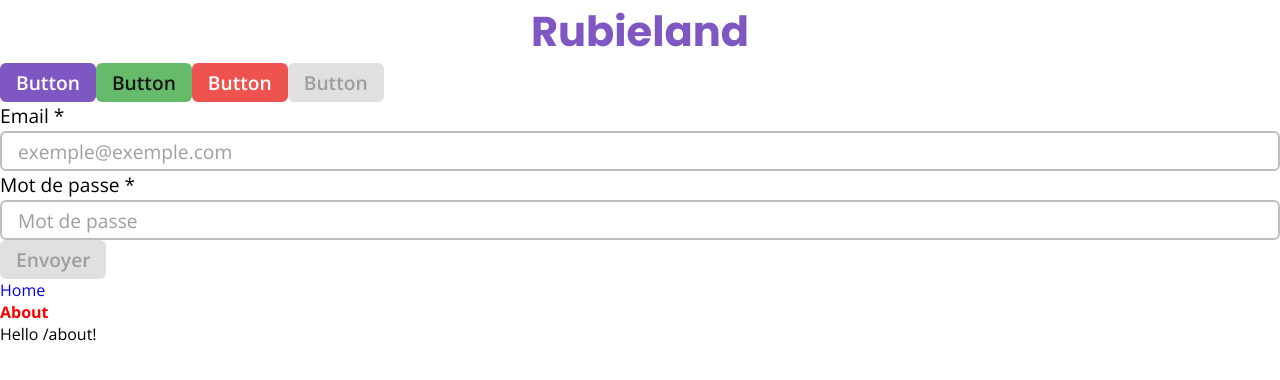
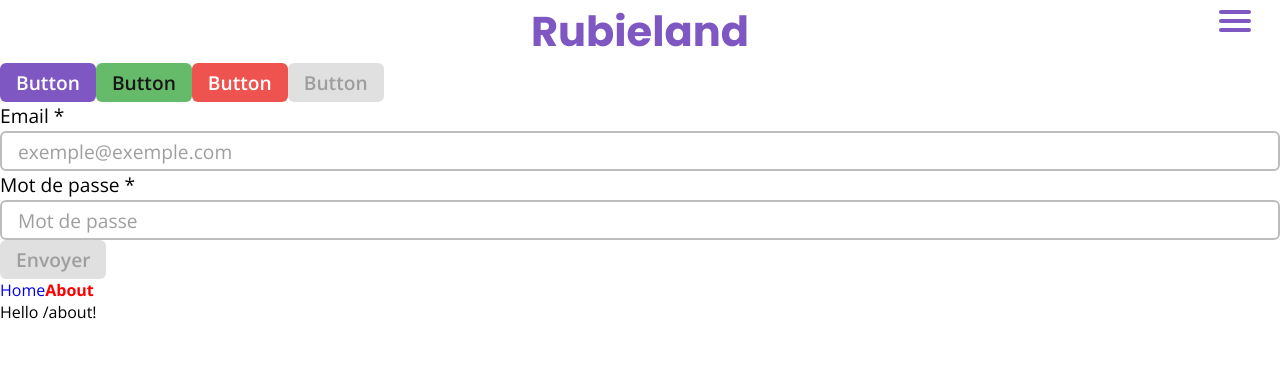
Before and after one commit to rubieland/rubieland, a React (Vite) app in the folder frontend/: page /about in a window 1280 px wide. Shown: the top 380 px of the page. Built offline with nearby package versions, Linux system fonts and the light colour scheme.

Commit message:
WIP(Navbar): started creating Navbar and burger menu

```diff
--- a/frontend/src/App.tsx
+++ b/frontend/src/App.tsx
@@ -1,17 +1,11 @@
-import { Link, Outlet } from '@tanstack/react-router';
 import CustomButton from './ui/components/Button/CustomButton';
 import FormTests from './ui/components/FormTests/FormTests';
+import Navbar from './ui/components/Navbar/Navbar';
+import { Outlet } from '@tanstack/react-router';
 
 // DOCS: Tanstack router tutorials => https://www.youtube.com/watch?v=4sslBg8LprE&list=PLOQjd5dsGSxJilh0lBofeY8Qib98kzmF5&index=1
 
 export const App = () => {
-  const activeProps = {
-    style: {
-      fontWeight: 'bold',
-      color: 'red',
-    },
-  };
-
   // TODO: use Navbar when it's ready
   return (
     <>
@@ -49,18 +43,7 @@ export const App = () => {
         <option>Option 3</option>
       </select> */}
 
-      <ul>
-        <li>
-          <Link to="/" activeProps={activeProps}>
-            Home
-          </Link>
-        </li>
-        <li>
-          <Link to="/about" activeProps={activeProps}>
-            About
-          </Link>
-        </li>
-      </ul>
+      <Navbar />
       <Outlet />
     </>
   );
--- /dev/null
+++ b/frontend/src/ui/components/Navbar/BurgerMenuButton.tsx
@@ -0,0 +1,25 @@
+import { useMenuIsActive } from './hooks/useMenuIsActive';
+import './styles/BurgerMenuButton.scss';
+
+const BurgerMenuButton = () => {
+  const { toggleIsActive, isActive } = useMenuIsActive();
+
+  return (
+    <div
+      className={isActive ? 'burger-menu-btn active' : 'burger-menu-btn'}
+      onClick={toggleIsActive}
+    >
+      <div
+        className={isActive ? 'burger-menu-bar active' : 'burger-menu-bar'}
+      ></div>
+      <div
+        className={isActive ? 'burger-menu-bar active' : 'burger-menu-bar'}
+      ></div>
+      <div
+        className={isActive ? 'burger-menu-bar active' : 'burger-menu-bar'}
+      ></div>
+    </div>
+  );
+};
+
+export default BurgerMenuButton;
--- /dev/null
+++ b/frontend/src/ui/components/Navbar/Navbar.tsx
@@ -0,0 +1,26 @@
+import BurgerMenuButton from './BurgerMenuButton';
+import NavbarItem from './NavbarItem';
+
+const links = [
+  {
+    title: 'Home',
+    to: '/',
+  },
+  {
+    title: 'About',
+    to: '/about',
+  },
+];
+
+const Navbar = () => {
+  return (
+    <nav className="menu">
+      {links.map((link, i) => (
+        <NavbarItem key={i} to={link.to} title={link.title} />
+      ))}
+      <BurgerMenuButton />
+    </nav>
+  );
+};
+
+export default Navbar;
--- /dev/null
+++ b/frontend/src/ui/components/Navbar/NavbarItem.tsx
@@ -0,0 +1,26 @@
+import { useMenuIsActive } from './hooks/useMenuIsActive';
+import { Link } from '@tanstack/react-router';
+
+interface NavbarItemProps {
+  title: string;
+  to: string;
+}
+
+const activeProps = {
+  style: {
+    fontWeight: 'bold',
+    color: 'red',
+  },
+};
+
+const NavbarItem = ({ title, to }: NavbarItemProps) => {
+  const { removeIsActive } = useMenuIsActive();
+
+  return (
+    <Link onClick={removeIsActive} to={to} activeProps={activeProps}>
+      {title}
+    </Link>
+  );
+};
+
+export default NavbarItem;
--- /dev/null
+++ b/frontend/src/ui/components/Navbar/hooks/useMenuIsActive.ts
@@ -0,0 +1,20 @@
+import { useState } from 'react';
+
+export const useMenuIsActive = () => {
+  const [isActive, setIsActive] = useState(false);
+
+  const toggleIsActive = () => {
+    setIsActive((prev) => !prev);
+  };
+
+  const removeIsActive = () => {
+    setIsActive(false);
+  };
+
+  return {
+    toggleIsActive,
+    removeIsActive,
+    setIsActive,
+    isActive,
+  };
+};
--- /dev/null
+++ b/frontend/src/ui/components/Navbar/styles/BurgerMenuButton.scss
@@ -0,0 +1,45 @@
+@import '../../../../assets/styles/mixins';
+
+// burger menu button
+.burger-menu-btn {
+  transition: all 0.7s ease-in-out;
+  @include flex-column;
+  cursor: pointer;
+  position: fixed;
+  display: flex;
+  height: 50px;
+  padding: 5px;
+  z-index: 99;
+  right: 24px;
+  top: 5px;
+  gap: 5px;
+
+  //   @include respond-to('medium') {
+  //     display: none;
+  //   }
+
+  .burger-menu-bar {
+    transition: cubic-bezier(0.175, 0.885, 0.32, 1.275) 0.75s;
+    transform: rotate(0) translate(0);
+    background-color: $primary;
+    border-radius: 0.5em;
+    height: 0.25em;
+    width: 2em;
+  }
+
+  // burger menu button bars animations
+  .burger-menu-bar.active:nth-child(1) {
+    transform: rotate(45deg) translate(5px, 5px);
+    transition: all 0.7s ease-out;
+  }
+
+  .burger-menu-bar.active:nth-child(2) {
+    transition: all 0.7s ease-out;
+    transform: scale(0.1);
+  }
+
+  .burger-menu-bar.active:nth-child(3) {
+    transform: rotate(135deg) translate(-7.5px, 7.5px);
+    transition: all 0.7s ease-out;
+  }
+}
```
